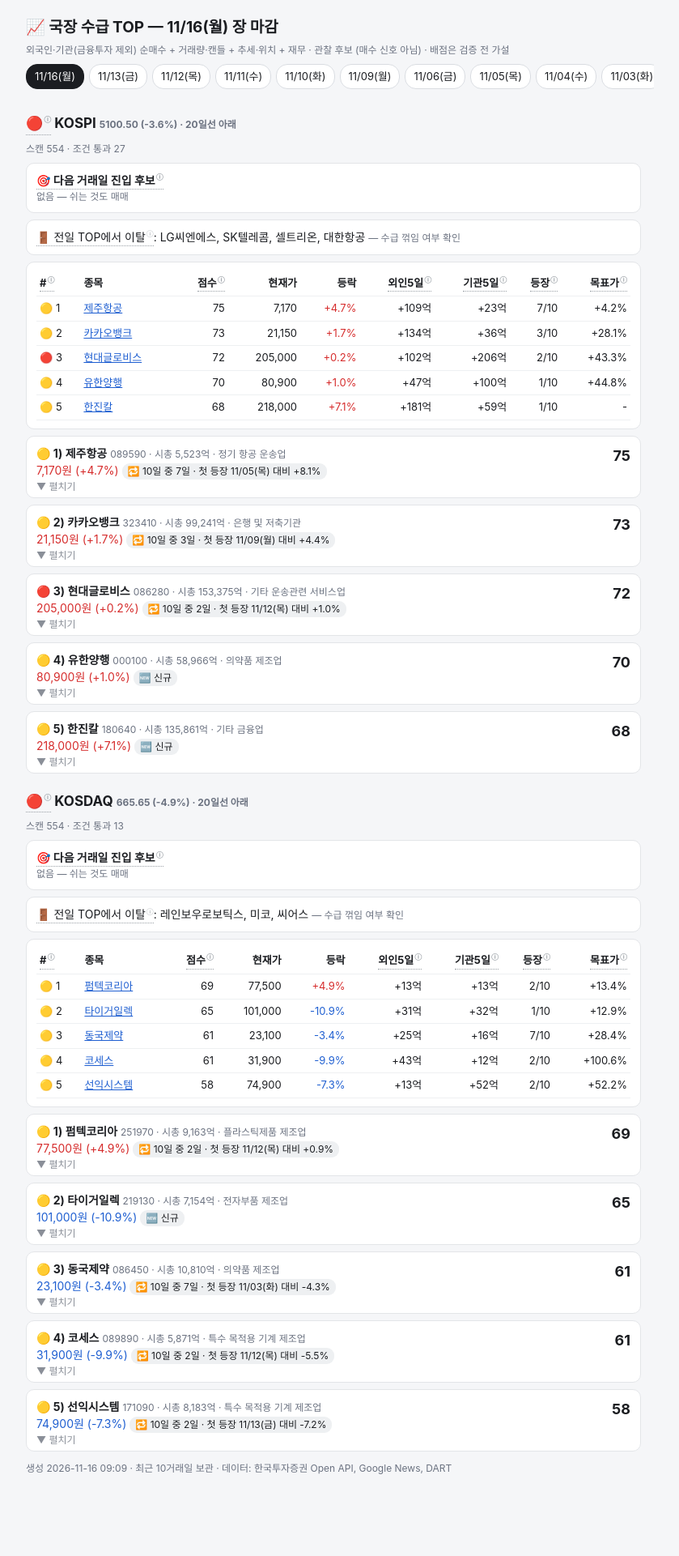
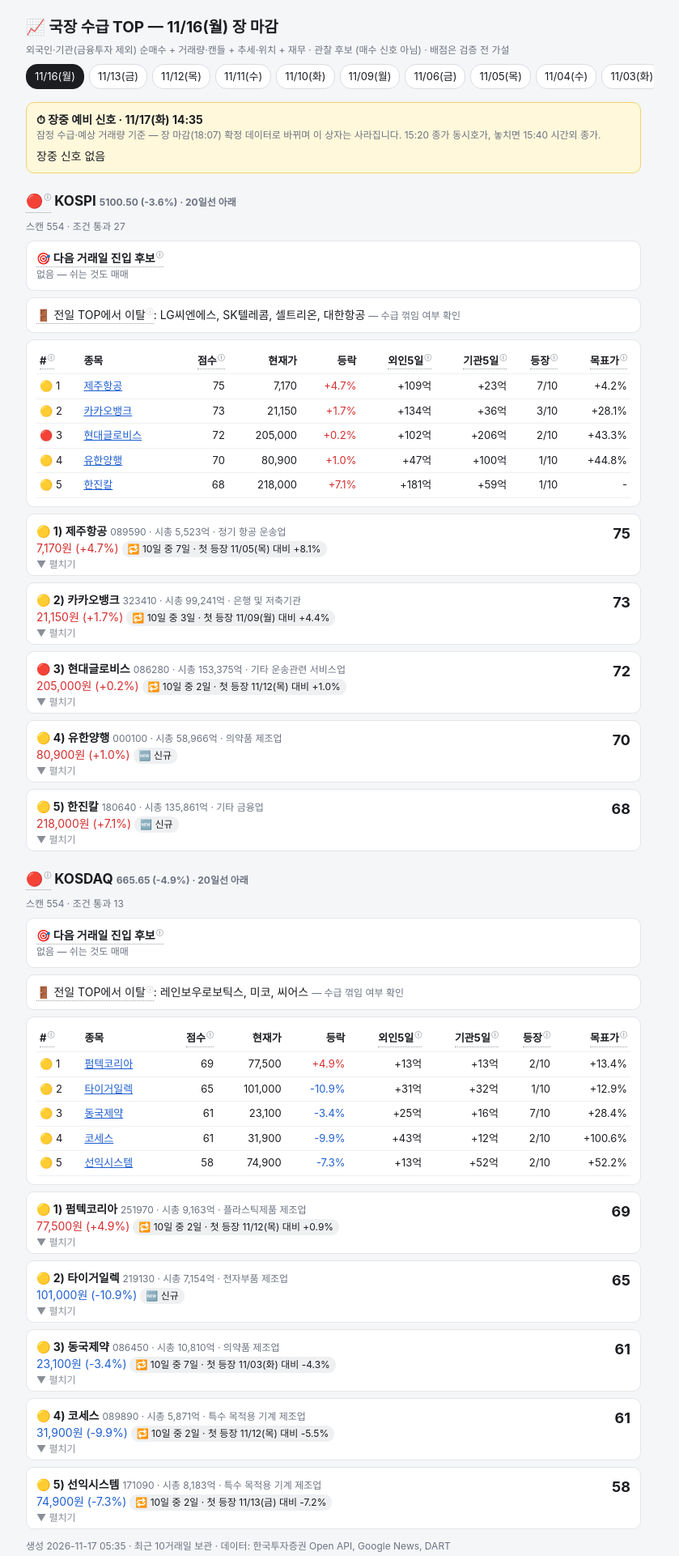
Before and after one commit to janbakbakee/woong, a plain HTML site: page docs/kstock/20261116.html in a window 1280 px wide. Shown: the whole page at 81% size, without its empty margins (228-1067 px from the left). Before the commit the page ends 1874 px from the top, so only its background shows below. Drawn offline with Linux system fonts and the light colour scheme.

Commit message:
국장 수급 페이지 업데이트 (2026-11-17)

```diff
--- a/docs/kstock/20261116.html
+++ b/docs/kstock/20261116.html
@@ -53,7 +53,10 @@
 <div class="muted">외국인·기관(금융투자 제외) 순매수 + 거래량·캔들 + 추세·위치 + 재무 · 관찰 후보 (매수 신호 아님) · 배점은 검증 전 가설</div>
 <nav class="tabs"><a href="20261116.html" class="on">11/16(월)</a><a href="20261113.html" class="">11/13(금)</a><a href="20261112.html" class="">11/12(목)</a><a href="20261111.html" class="">11/11(수)</a><a href="20261110.html" class="">11/10(화)</a><a href="20261109.html" class="">11/09(월)</a><a href="20261106.html" class="">11/06(금)</a><a href="20261105.html" class="">11/05(목)</a><a href="20261104.html" class="">11/04(수)</a><a href="20261103.html" class="">11/03(화)</a><a href="guide.html">📖 지표 해설</a></nav>
 
+<div class="box intra"><b>⏱ 장중 예비 신호 · 11/17(화) 14:35</b>
+<div class="muted">잠정 수급·예상 거래량 기준 — 장 마감(18:07) 확정 데이터로 바뀌며 이 상자는 사라집니다. 15:20 종가 동시호가, 놓치면 15:40 시간외 종가.</div>
 
+<div style="margin-top:6px">장중 신호 없음</div></div>
 
 
 <h2 id="kospi"><button class="t" popovertarget="tip-light">🔴<sup>ⓘ</sup></button> KOSPI <span class="muted">5100.50 (-3.6%) · 20일선 아래</span></h2>
@@ -1138,7 +1141,7 @@
 </div></details>
 
 
-<p class="muted">생성 2026-11-16 09:09 · 최근 10거래일 보관 · 데이터: 한국투자증권 Open API, Google News, DART</p>
+<p class="muted">생성 2026-11-17 05:35 · 최근 10거래일 보관 · 데이터: 한국투자증권 Open API, Google News, DART</p>
 
 <div popover id="tip-parts" class="tip">
 <button class="x" popovertarget="tip-parts" popovertargetaction="hide">닫기</button><b>점수 구성 (100점)</b>
--- /dev/null
+++ b/docs/kstock/intraday.json
@@ -0,0 +1 @@
+{"date": "20261117", "time": "14:35", "signals": {"KOSPI": [], "KOSDAQ": []}}
```
Also changed, not shown: docs/kstock/20261103.html (+1 -1 lines), docs/kstock/20261104.html (+1 -1 lines), docs/kstock/20261105.html (+1 -1 lines), docs/kstock/20261106.html (+1 -1 lines), docs/kstock/20261109.html (+1 -1 lines), docs/kstock/20261110.html (+1 -1 lines), docs/kstock/20261111.html (+1 -1 lines), docs/kstock/20261112.html (+1 -1 lines), docs/kstock/20261113.html (+1 -1 lines), docs/kstock/index.html (+4 -1 lines).
